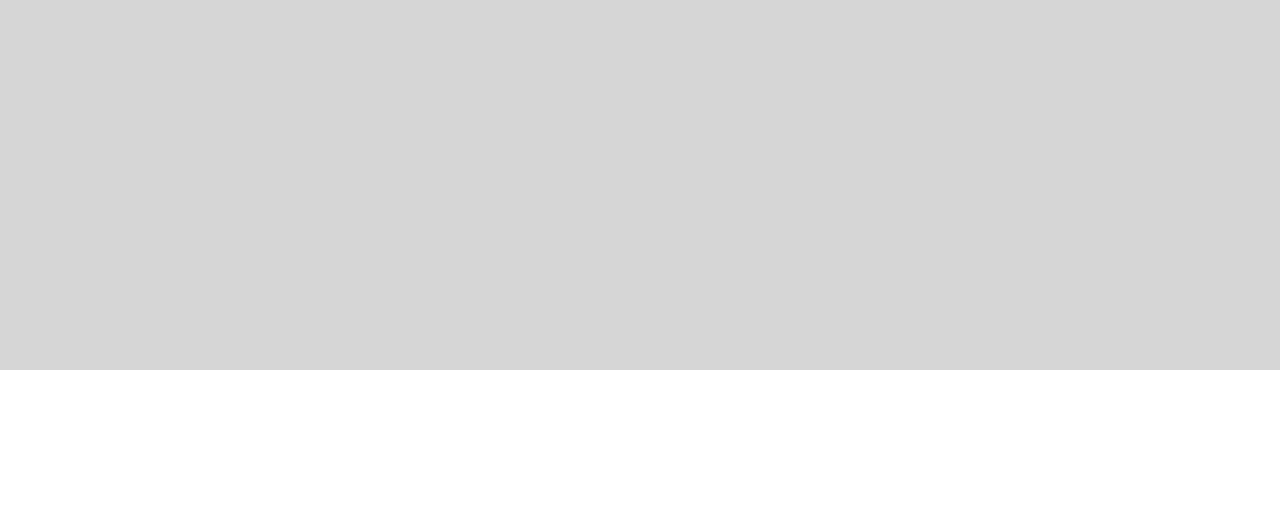
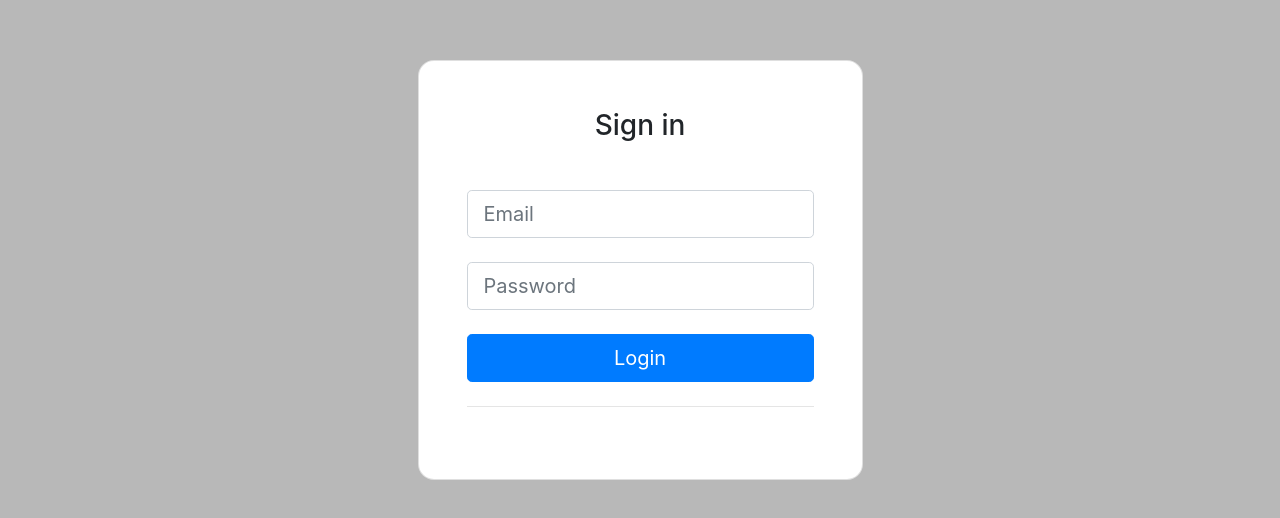
Before and after one commit to senichek/cars-catalogue, an Angular app: page /login in a window 1280 px wide. Before the commit this address led to /. Shown: the part 130-648 px from the top of the page. Built offline with nearby package versions, Linux system fonts and the light colour scheme.

Commit message:
Login page was added

```diff
--- a/globals.ts
+++ b/globals.ts
@@ -1,5 +1,5 @@
 export const GlobalVariable = Object.freeze({
   BASE_API_URL: "http://localhost:3000/cars",
-  NEWS_API_URL: "https://newsapi.org/v2/top-headlines?country=fr&apiKey=4660421a5fdb4f788a6d092b55ff3375"
+  NEWS_API_URL: "https://newsapi.org/v2/top-headlines?country=fr&apiKey=4660421a5fdb4f788a6d092b55ff3375",
   //... more of your variables
 });
--- /dev/null
+++ b/src/app/components/login/login.component.html
@@ -0,0 +1,59 @@
+<form
+  ngNativeValidate
+  class="filter-container"
+  [formGroup]="loginForm"
+  (ngSubmit)="getCredentials()"
+  class="vh-100"
+  style="background-color: rgb(184, 184, 184)"
+>
+  <div class="container py-5 h-100">
+    <div class="row d-flex justify-content-center align-items-center h-100">
+      <div class="col-12 col-md-8 col-lg-6 col-xl-5">
+        <div class="card shadow-2-strong" style="border-radius: 1rem">
+          <div class="card-body p-5 text-center">
+            <h3 class="mb-5">Sign in</h3>
+
+            <div class="form-outline mb-4">
+              <input
+                class="form-control form-control-lg"
+                type="email"
+                id="email"
+                required
+                placeholder="Email"
+                formControlName="email"
+              />
+            </div>
+
+            <div class="form-outline mb-4">
+              <input
+                class="form-control form-control-lg"
+                type="password"
+                id="password"
+                required
+                placeholder="Password"
+                formControlName="password"
+              />
+            </div>
+
+            <!-- Checkbox -->
+            <!-- <div class="form-check d-flex justify-content-start mb-4">
+              <input
+                class="form-check-input"
+                type="checkbox"
+                value=""
+                id="form1Example3"
+              />
+              <label class="form-check-label" for="form1Example3"> Remember password </label>
+            </div> -->
+
+            <button class="btn btn-primary btn-lg btn-block" type="submit">
+              Login
+            </button>
+
+            <hr class="my-4" />
+          </div>
+        </div>
+      </div>
+    </div>
+  </div>
+</form>
--- /dev/null
+++ b/src/app/components/login/login.component.ts
@@ -0,0 +1,41 @@
+import { Component, OnInit } from '@angular/core';
+import { FormBuilder } from '@angular/forms';
+
+@Component({
+  selector: 'app-login',
+  templateUrl: './login.component.html',
+  styleUrls: ['./login.component.css']
+})
+export class LoginComponent implements OnInit {
+
+  loginForm = this.formBuilder.group({
+    email: '',
+    password: ''
+  });
+
+  user = {
+    email: "",
+    password: ""
+  }
+
+  constructor(private formBuilder: FormBuilder) { }
+
+  ngOnInit(): void {
+  }
+
+  getCredentials() {
+    if (this.loginForm.value.email != '') {
+      this.user.email = this.loginForm.value.email;
+    }
+
+    if (this.loginForm.value.password != '') {
+      this.user.password = this.loginForm.value.password;
+    }
+
+    //this.carListComp.saveNewCarToDB(this.car);
+    // Clearing the form window;
+    this.loginForm.reset();
+
+  }
+
+}
--- a/src/styles.css
+++ b/src/styles.css
@@ -151,3 +151,9 @@ label {
   height: auto;
 }
 /*News END*/
+
+.login-container {
+  margin: auto;
+  width: 40%;
+  border: 3px solid tomato;
+}
```
Also changed, not shown: src/app/app.module.ts (+5 -2 lines), src/app/components/login/login.component.css (added), 1 other file (tests, documents, lock files or other folders).
